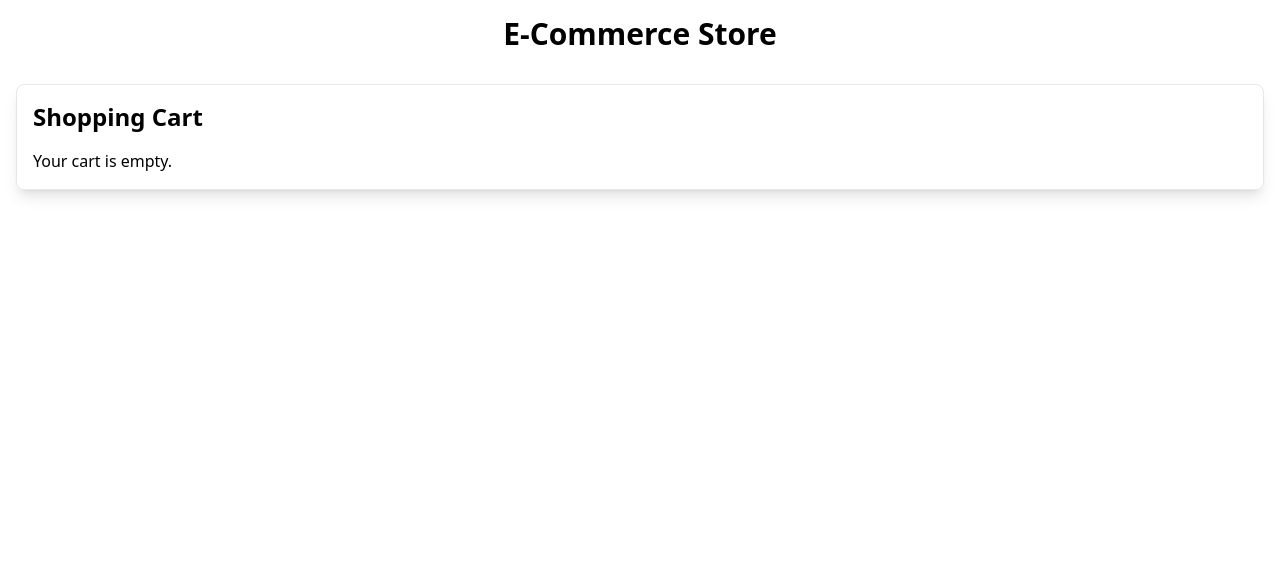
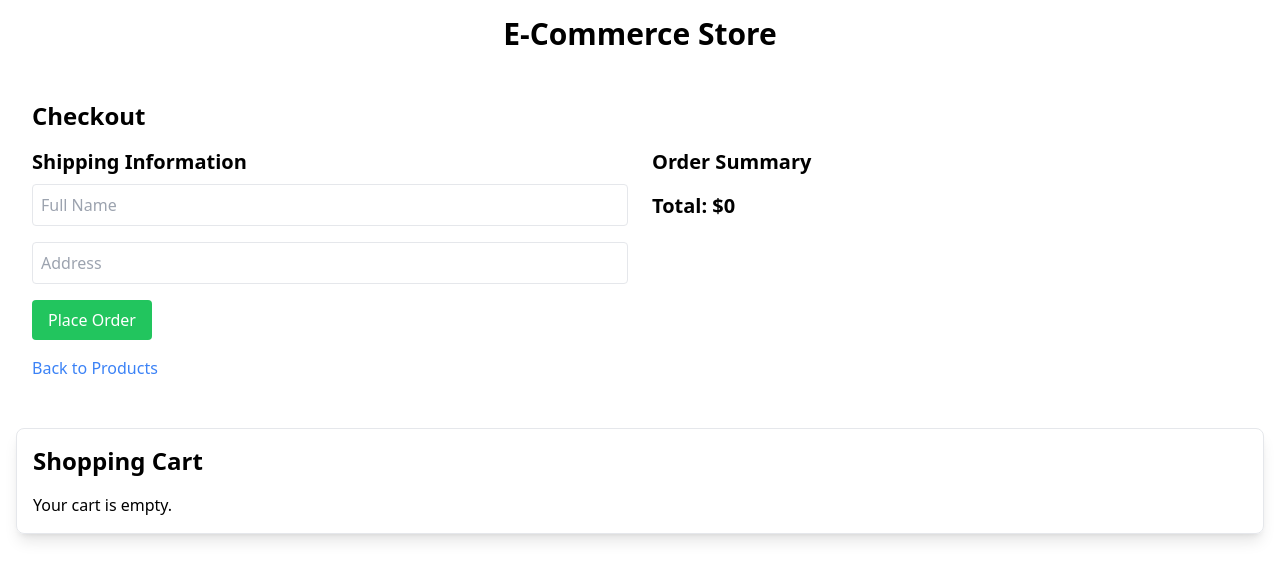
Before and after one commit to graffiti75/E-Co, a React (Vite) app: page /checkout in a window 1280 px wide. Shown: the top 580 px of the page. Built offline with nearby package versions, Linux system fonts and the light colour scheme.

Commit message:
Checkout added - Product[] added in a separate file

```diff
--- a/src/App.tsx
+++ b/src/App.tsx
@@ -3,33 +3,9 @@ import { Routes, Route } from "react-router-dom";
 import ProductCard from "./ProductCart";
 import ProductDetails from "./ProductDetails";
 import Cart from "./Cart";
+import Checkout from "./Checkout";
 import { Product, CartItem } from "./types";
-// import "./App.css";
-
-// Mock Products Data
-const products: Product[] = [
-	{
-		id: 1,
-		name: "Laptop",
-		price: 999,
-		description: "High-performance laptop",
-		imageUrl: "https://via.placeholder.com/150",
-	},
-	{
-		id: 2,
-		name: "Phone",
-		price: 499,
-		description: "Latest smartphone",
-		imageUrl: "https://via.placeholder.com/150",
-	},
-	{
-		id: 3,
-		name: "Headphones",
-		price: 99,
-		description: "Noise-cancelling headphones",
-		imageUrl: "https://via.placeholder.com/150",
-	},
-];
+import { products } from "./products";
 
 const App: React.FC = () => {
 	const [cart, setCart] = useState<CartItem[]>([]);
@@ -95,6 +71,12 @@ const App: React.FC = () => {
 					path="/products/:id"
 					element={<ProductDetails addToCart={addToCart} />}
 				/>
+				<Route
+					path="/checkout"
+					element={
+						<Checkout cartItems={cart} clearCart={clearCart} />
+					}
+				/>
 			</Routes>
 			<Cart
 				cartItems={cart}
--- a/src/Cart.tsx
+++ b/src/Cart.tsx
@@ -1,4 +1,5 @@
 import React from "react";
+import { Link } from "react-router-dom";
 import { CartItem } from "./types";
 
 interface CartProps {
@@ -74,12 +75,20 @@ const Cart: React.FC<CartProps> = ({
 					<p className="text-xl font-semibold mt-4">
 						Total: ${total}
 					</p>
-					<button
-						className="mt-4 bg-red-500 text-white px-4 py-2 rounded hover:bg-red-600"
-						onClick={clearCart}
-					>
-						Clear Cart
-					</button>
+					<div className="mt-4 flex space-x-4">
+						<button
+							className="bg-red-500 text-white px-4 py-2 rounded hover:bg-red-600"
+							onClick={clearCart}
+						>
+							Clear Cart
+						</button>
+						<Link
+							to="/checkout"
+							className="bg-green-500 text-white px-4 py-2 rounded hover:bg-green-600"
+						>
+							Checkout
+						</Link>
+					</div>
 				</>
 			)}
 		</div>
--- /dev/null
+++ b/src/Checkout.tsx
@@ -0,0 +1,104 @@
+import React, { useState } from "react";
+import { Link } from "react-router-dom";
+import { CartItem } from "./types";
+
+interface CheckoutProps {
+	cartItems: CartItem[];
+	clearCart: () => void;
+}
+
+const Checkout: React.FC<CheckoutProps> = ({ cartItems, clearCart }) => {
+	const [name, setName] = useState("");
+	const [address, setAddress] = useState("");
+	const [submitted, setSubmitted] = useState(false);
+
+	const total = cartItems.reduce(
+		(sum, item) => sum + item.product.price * item.quantity,
+		0
+	);
+
+	const handleSubmit = () => {
+		if (name && address) {
+			setSubmitted(true);
+			clearCart();
+		}
+	};
+
+	if (submitted) {
+		return (
+			<div className="container mx-auto p-4 text-center">
+				<h2 className="text-2xl font-bold mb-4">Order Confirmed!</h2>
+				<p>
+					Thank you, {name}! Your order will be shipped to {address}.
+				</p>
+				<Link
+					to="/"
+					className="text-blue-500 hover:underline mt-4 inline-block"
+				>
+					Back to Products
+				</Link>
+			</div>
+		);
+	}
+
+	return (
+		<div className="container mx-auto p-4">
+			<h2 className="text-2xl font-bold mb-4">Checkout</h2>
+			<div className="flex flex-col md:flex-row">
+				<div className="md:w-1/2">
+					<h3 className="text-xl font-semibold mb-2">
+						Shipping Information
+					</h3>
+					<input
+						type="text"
+						placeholder="Full Name"
+						value={name}
+						onChange={(e) => setName(e.target.value)}
+						className="w-full p-2 mb-4 border rounded"
+					/>
+					<input
+						type="text"
+						placeholder="Address"
+						value={address}
+						onChange={(e) => setAddress(e.target.value)}
+						className="w-full p-2 mb-4 border rounded"
+					/>
+					<button
+						className="bg-green-500 text-white px-4 py-2 rounded hover:bg-green-600"
+						onClick={handleSubmit}
+						disabled={!name || !address}
+					>
+						Place Order
+					</button>
+				</div>
+				<div className="md:w-1/2 md:ml-6 mt-4 md:mt-0">
+					<h3 className="text-xl font-semibold mb-2">
+						Order Summary
+					</h3>
+					{cartItems.map((item) => (
+						<div
+							key={item.product.id}
+							className="flex justify-between mb-2"
+						>
+							<span>
+								{item.product.name} (x{item.quantity})
+							</span>
+							<span>${item.product.price * item.quantity}</span>
+						</div>
+					))}
+					<p className="text-xl font-semibold mt-4">
+						Total: ${total}
+					</p>
+				</div>
+			</div>
+			<Link
+				to="/"
+				className="text-blue-500 hover:underline mt-4 inline-block"
+			>
+				Back to Products
+			</Link>
+		</div>
+	);
+};
+
+export default Checkout;
--- a/src/ProductCart.tsx
+++ b/src/ProductCart.tsx
@@ -2,12 +2,12 @@ import React from "react";
 import { Link } from "react-router-dom";
 import { Product } from "./types";
 
-interface ProductCardProps {
+interface ProductCartProps {
 	product: Product;
 	addToCart: (product: Product) => void;
 }
 
-const ProductCard: React.FC<ProductCardProps> = ({ product, addToCart }) => {
+const ProductCard: React.FC<ProductCartProps> = ({ product, addToCart }) => {
 	return (
 		<div className="border rounded-lg p-4 m-2 w-64 shadow-lg">
 			<Link to={`/products/${product.id}`}>
@@ -21,7 +21,7 @@ const ProductCard: React.FC<ProductCardProps> = ({ product, addToCart }) => {
 				<p className="text-xl font-semibold mt-1">${product.price}</p>
 			</Link>
 			<button
-				className="mt-2 bg-blue-500 text-white px-4 py-2 rounded hover:bg-blue-600"
+				className="mt-2 bg-blue-500 text-white px-4 py-2 rounded hover:bg-blue-700"
 				onClick={() => addToCart(product)}
 			>
 				Add to Cart
--- a/src/ProductDetails.tsx
+++ b/src/ProductDetails.tsx
@@ -1,31 +1,7 @@
 import React from "react";
 import { useParams, Link } from "react-router-dom";
 import { Product } from "./types";
-
-// Mock products (same as App.tsx, ideally move to a shared file later)
-const products: Product[] = [
-	{
-		id: 1,
-		name: "Laptop",
-		price: 999,
-		description: "High-performance laptop with 16GB RAM and 512GB SSD.",
-		imageUrl: "https://via.placeholder.com/300",
-	},
-	{
-		id: 2,
-		name: "Phone",
-		price: 499,
-		description: "Latest smartphone with 108MP camera and 5G support.",
-		imageUrl: "https://via.placeholder.com/300",
-	},
-	{
-		id: 3,
-		name: "Headphones",
-		price: 99,
-		description: "Noise-cancelling headphones with 20-hour battery life.",
-		imageUrl: "https://via.placeholder.com/300",
-	},
-];
+import { products } from "./products";
 
 interface ProductDetailsProps {
 	addToCart: (product: Product) => void;
@@ -60,7 +36,7 @@ const ProductDetails: React.FC<ProductDetailsProps> = ({ addToCart }) => {
 						${product.price}
 					</p>
 					<button
-						className="mt-4 bg-blue-500 text-white px-4 py-2 rounded hover:bg-blue-600"
+						className="mt-4 bg-blue-500 text-white px-4 py-2 rounded- hover:bg-blue-700"
 						onClick={() => addToCart(product)}
 					>
 						Add to Cart
--- /dev/null
+++ b/src/products.tsx
@@ -0,0 +1,25 @@
+import { Product } from "./types";
+
+export const products: Product[] = [
+	{
+		id: 1,
+		name: "Laptop",
+		price: 999,
+		description: "High-performance laptop",
+		imageUrl: "https://via.placeholder.com/150",
+	},
+	{
+		id: 2,
+		name: "Phone",
+		price: 499,
+		description: "Latest smartphone",
+		imageUrl: "https://via.placeholder.com/150",
+	},
+	{
+		id: 3,
+		name: "Headphones",
+		price: 99,
+		description: "Noise-cancelling headphones",
+		imageUrl: "https://via.placeholder.com/150",
+	},
+];
```
